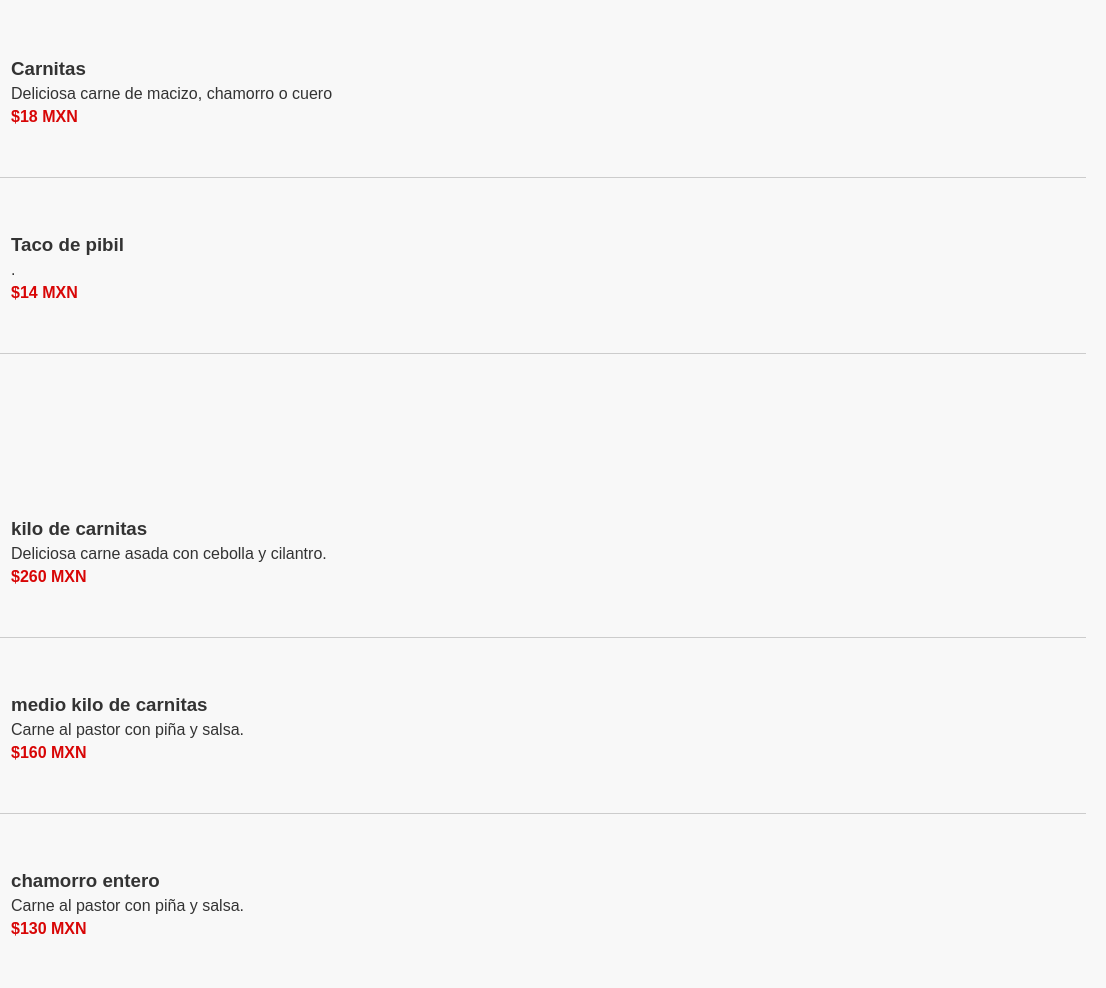
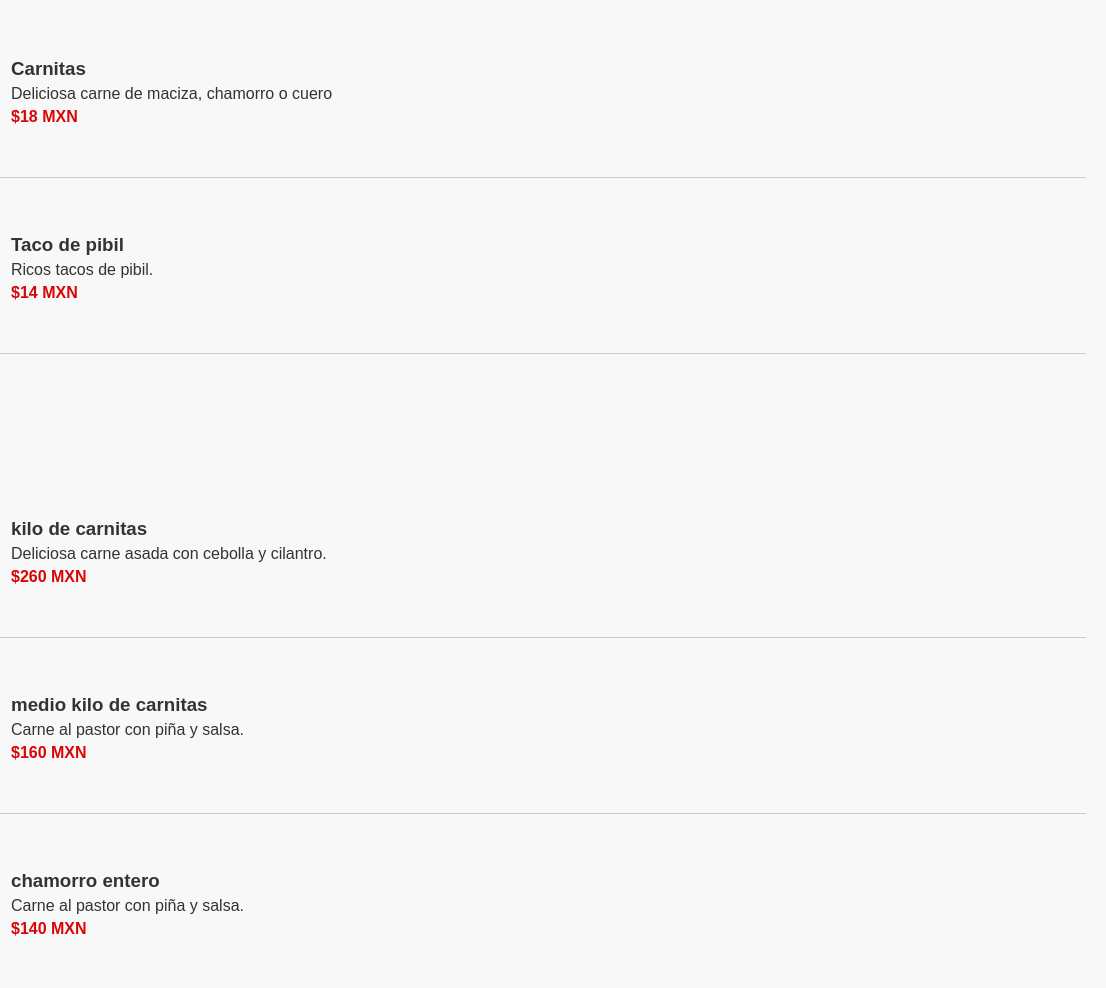
Before and after one commit to Galaver01/menu-chamorron, a plain HTML site: page index.html in a window 1280 px wide. Shown: the part 503-1491 px from the top of the page, 174-1280 px from the left. Drawn offline with Linux system fonts and the light colour scheme.

Commit message:
**corregi faltas de ortografia**

```diff
--- a/index.html
+++ b/index.html
@@ -112,7 +112,7 @@
             <img src="img/taco3.jpg" alt="Taco de Carnita">
             <div>
                 <h3>Carnitas</h3>
-                <p>Deliciosa carne de macizo, chamorro o cuero</p>
+                <p>Deliciosa carne de maciza, chamorro o cuero</p>
                 <p class="price">$18 MXN</p>
             </div>
         </div>
@@ -120,7 +120,7 @@
             <img src="img/taco2.PNG" alt="Taco de Pibil">
             <div>
                 <h3>Taco de pibil</h3>
-                <p>.</p>
+                <p>Ricos tacos de pibil.</p>
                 <p class="price">$14 MXN</p>
             </div>
         </div>
@@ -149,7 +149,7 @@
             <div>
                 <h3>chamorro entero</h3>
                 <p>Carne al pastor con piña y salsa.</p>
-                <p class="price">$130 MXN</p>
+                <p class="price">$140 MXN</p>
             </div>
         </div>
         <div class="menu-item">
```
